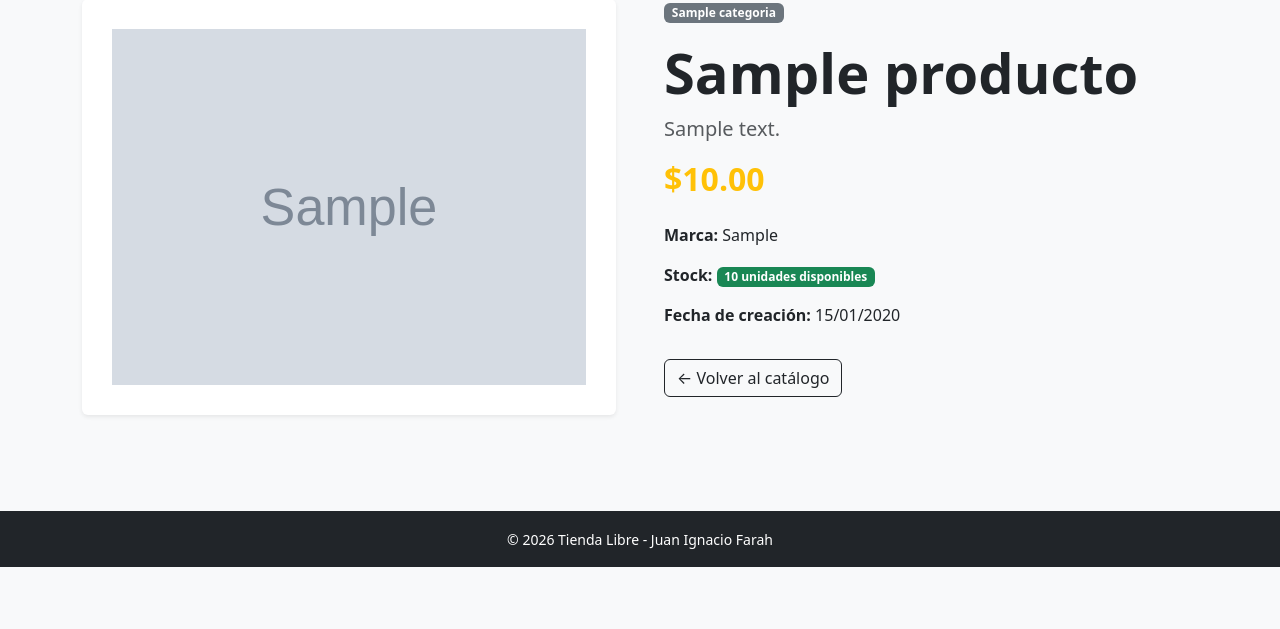
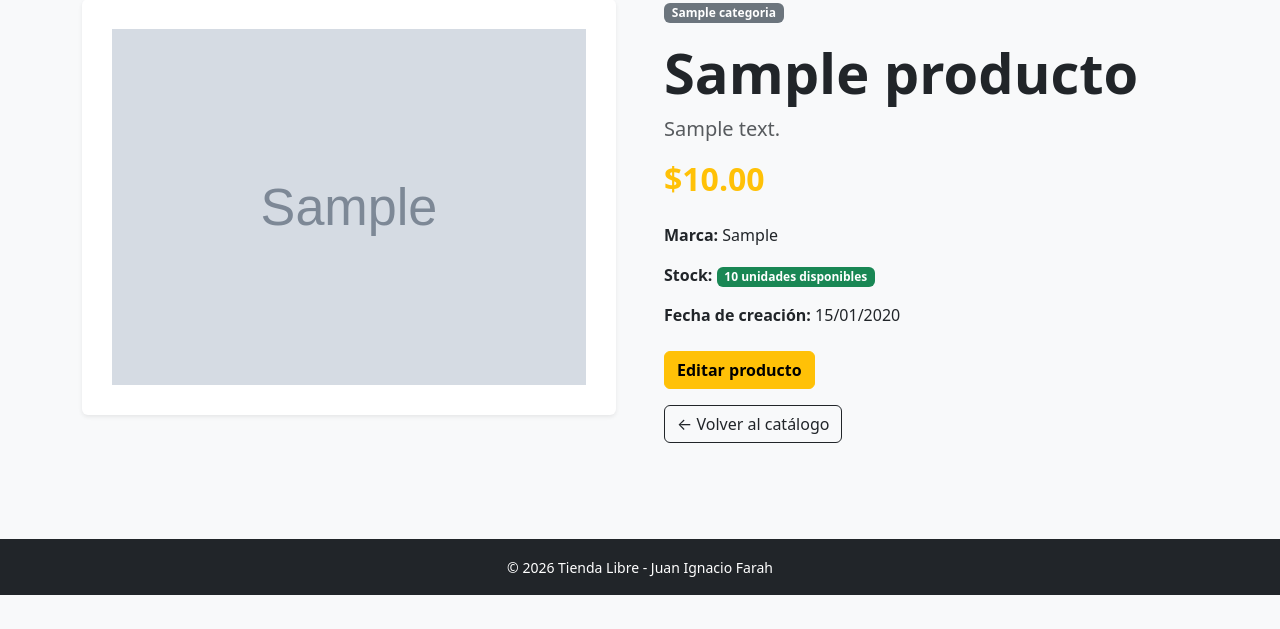
Before and after one commit to Villada-PG3/trabajo-practico-tienda-libre-nachofarah, a Django app: page /producto/1/ in a window 1280 px wide. Shown: the part 105-734 px from the top of the page. Run offline with Django 5.2, Linux system fonts and the light colour scheme; tables that the repository leaves empty hold one stand-in row (values such as "Sample post"); grey boxes marked "Sample" are stand-in pictures.

Commit message:
refactor: migrar crear a CreateView y agregar editar con UpdateView}

```diff
--- a/Template/catalogo.html
+++ b/Template/catalogo.html
@@ -126,6 +126,11 @@ Catálogo
 
                         </div>
 
+                        <a href="{% url 'producto_editar' producto.pk %}"
+                           class="btn btn-outline-warning btn-sm mt-3 align-self-start">
+                            Editar
+                        </a>
+
                     </div>
 
                 </div>
--- a/Template/detalle.html
+++ b/Template/detalle.html
@@ -90,7 +90,13 @@
 
             </p>
 
-            <a href="{% url 'productos' %}" class="btn btn-outline-dark mt-3">
+            <div class="mt-4">
+                <a href="{% url 'producto_editar' producto.pk %}" class="btn btn-warning fw-semibold me-2">
+                    Editar producto
+                </a>
+            </div>
+
+            <a href="{% url 'catalogo' %}" class="btn btn-outline-dark mt-3">
 
                 ← Volver al catálogo
 
--- a/Template/producto_form.html
+++ b/Template/producto_form.html
@@ -1,11 +1,11 @@
 {% extends "base.html" %}
 
-{% block titulo %}Agregar producto | Tienda Libre{% endblock %}
+{% block titulo %}{% if object %}Editar producto{% else %}Agregar producto{% endif %} | Tienda Libre{% endblock %}
 
 {% block contenido %}
 <section class="container py-5" style="max-width: 780px;">
     <div class="d-flex align-items-center justify-content-between mb-4">
-        <h1 class="fw-bold mb-0">Agregar producto</h1>
+        <h1 class="fw-bold mb-0">{% if object %}Editar producto{% else %}Agregar producto{% endif %}</h1>
         <a href="{% url 'catalogo' %}" class="btn btn-outline-secondary">Volver al catálogo</a>
     </div>
 
@@ -42,7 +42,7 @@
                     {% endif %}
                 {% endfor %}
 
-                <button type="submit" class="btn btn-warning fw-semibold">Guardar producto</button>
+                <button type="submit" class="btn btn-warning fw-semibold">{% if object %}Guardar cambios{% else %}Crear producto{% endif %}</button>
             </form>
         </div>
     </div>
--- a/producto/models.py
+++ b/producto/models.py
@@ -1,4 +1,5 @@
 from django.db import models
+from django.urls import reverse
 
 
 class Categoria(models.Model):
@@ -41,3 +42,7 @@ class Producto(models.Model):
 
     def __str__(self):
         return f"{self.nombre} - {self.marca} - ${self.precio} - Stock: {self.stock}"
+
+    def get_absolute_url(self):
+        """Redirige al detalle del producto después de crearlo o editarlo."""
+        return reverse("detalle_producto", kwargs={"pk": self.pk})
--- a/producto/urls.py
+++ b/producto/urls.py
@@ -12,7 +12,8 @@ urlpatterns = [
     ),
     path("acerca-de-mi/", views.acerca_de_mi, name="acerca_de_mi"),
     path("contacto/", views.contacto, name="contacto"),
-    path("producto/nuevo/", views.producto_nuevo, name="producto_nuevo"),
+    path("producto/nuevo/", views.ProductoCreateView.as_view(), name="producto_nuevo"),
+    path("producto/<int:pk>/editar/", views.ProductoUpdateView.as_view(), name="producto_editar"),
     path(
     "categoria/<slug:slug>/",
     views.CategoriaView.as_view(),
--- a/producto/views.py
+++ b/producto/views.py
@@ -1,7 +1,7 @@
 
-from django.shortcuts import render, get_object_or_404, redirect
+from django.shortcuts import render, get_object_or_404
 from datetime import date
-from django.views.generic import TemplateView, ListView, DetailView
+from django.views.generic import TemplateView, ListView, DetailView, CreateView, UpdateView
 from .models import Producto, Categoria
 from django.db.models import Q
 from .forms import ContactoForm, ProductoForm
@@ -73,14 +73,16 @@ def contacto(request):
     return render(request, "contacto.html", {"form": form, "enviado": enviado})
 
 
-def producto_nuevo(request):
-    """Clase 13: crear un producto usando ModelForm y una vista basada en función."""
-    if request.method == "POST":
-        form = ProductoForm(request.POST, request.FILES)
-        if form.is_valid():
-            producto = form.save()
-            return redirect("detalle_producto", pk=producto.pk)
-    else:
-        form = ProductoForm()
 
-    return render(request, "producto_form.html", {"form": form})
+class ProductoCreateView(CreateView):
+    """Clase 14: crea productos utilizando el ModelForm de la clase 13."""
+    model = Producto
+    form_class = ProductoForm
+    template_name = "producto_form.html"
+
+
+class ProductoUpdateView(UpdateView):
+    """Clase 14: edita productos existentes utilizando el mismo formulario."""
+    model = Producto
+    form_class = ProductoForm
+    template_name = "producto_form.html"
```
